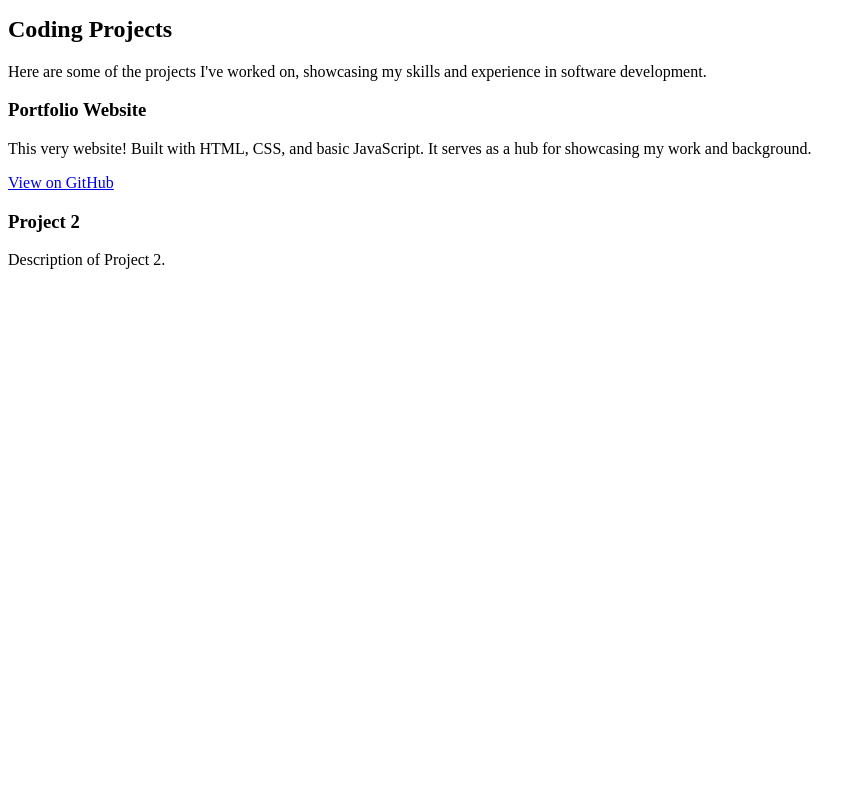
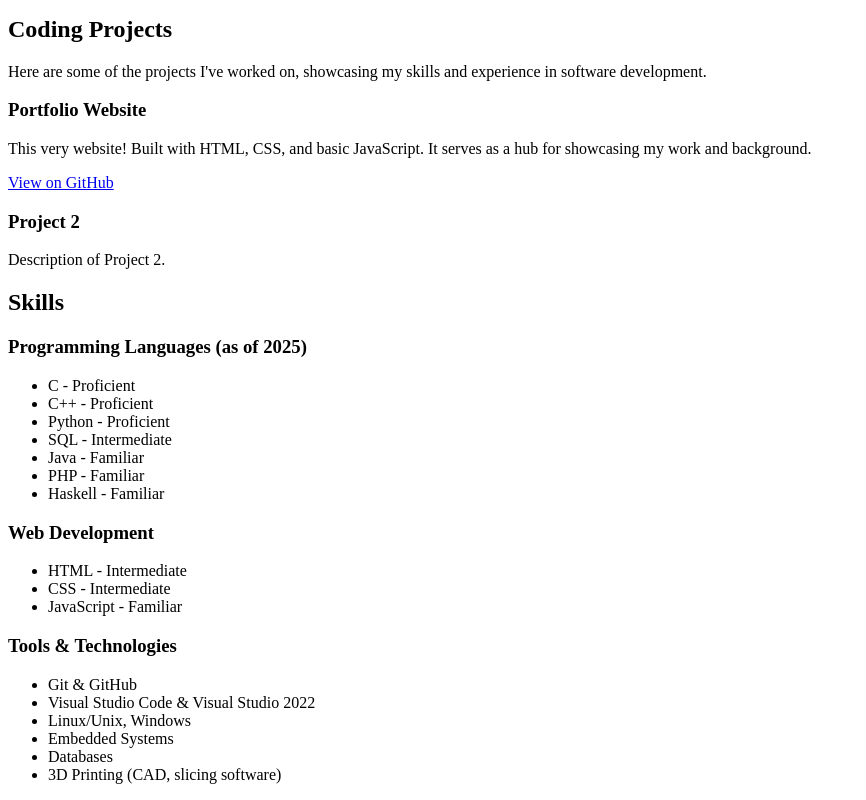
Before and after one commit to AdamRichards98/portfolio-website, a plain HTML site: page index.html in a window 1280 px wide. Shown: the part 535-1335 px from the top of the page, without its empty margins (0-866 px from the left). Before the commit the page ends 820 px from the top, so only its background shows below. Drawn offline with Linux system fonts and the light colour scheme.

Commit message:
Completed the Skills section

```diff
--- a/index.html
+++ b/index.html
@@ -39,6 +39,7 @@
             </p>
             <p>
         </section>
+        <!-- End of Skills Section -->
             </p>
             <ul>
                 <li>Golfing</li>
@@ -66,5 +67,39 @@
                 Description of Project 2.
             </p>
     </section>
+
+    <section id="skills">
+    <h2>Skills</h2>
+
+    <h3>Programming Languages (as of 2025)</h3>
+        <ul>
+            <li>C - Proficient</li>
+            <li>C++ - Proficient</li>
+            <li>Python - Proficient</li>
+            <li>SQL - Intermediate</li>
+            <li>Java - Familiar</li>
+            <li>PHP - Familiar</li>
+            <li>Haskell - Familiar</li>
+        </ul>
+
+        <h3>Web Development</h3>
+        <ul>
+            <li>HTML - Intermediate</li>
+            <li>CSS - Intermediate</li>
+            <li>JavaScript - Familiar</li>
+        </ul>
+
+        <h3>Tools & Technologies</h3>
+        <ul>
+            <li>Git & GitHub</li>
+            <li>Visual Studio Code & Visual Studio 2022</li>
+            <li>Linux/Unix, Windows</li>
+            <li>Embedded Systems</li>
+            <li>Databases</li>
+            <li>3D Printing (CAD, slicing software)</li>
+        </ul>
+    </section>
+
+
 </body>
 </html>
```
